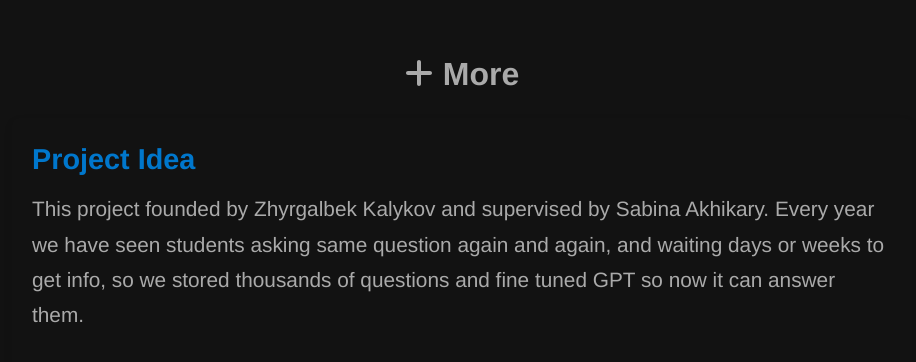
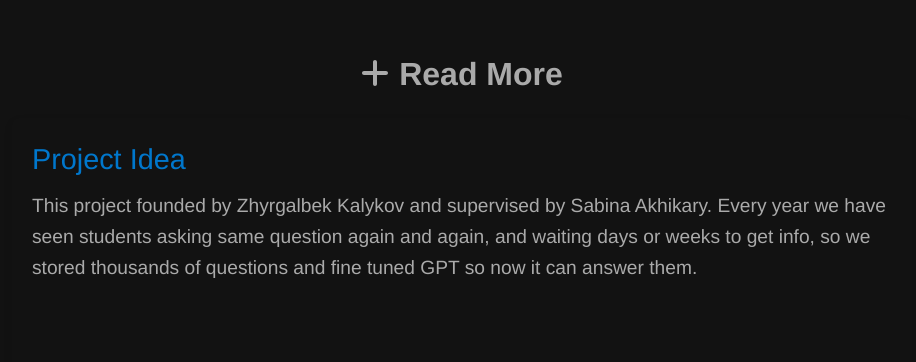
Before and after one commit to zkalykov/asknau, a React (Create React App) app: page / in a window 1280 px wide. Shown: the part 2058-2420 px from the top of the page, without its empty margins (178-1094 px from the left). Built offline with nearby package versions, Linux system fonts and the light colour scheme.

Commit message:
Update Main Page3

```diff
--- a/src/Demo.css
+++ b/src/Demo.css
@@ -259,10 +259,9 @@
   font-size: 1.8rem; /* Larger font size for headings */
   margin-bottom: 10px; /* Space below the heading */
   color: #0077cc; /* A blue color for distinction */
-  font-weight: bold;
 }
 
 .how-works p {
-  font-size: 1.3rem; /* Larger font size for paragraph text */
-  line-height: 1.7; /* Increased line height for better legibility */
+  font-size: 1.2rem; /* Larger font size for paragraph text */
+  line-height: 1.6; /* Increased line height for better legibility */
 }
--- a/src/Demo.js
+++ b/src/Demo.js
@@ -56,7 +56,7 @@
       </center>
       <div className="demo-content">
         <video autoPlay muted loop playsInline>
-          <source src="https://download-video-ak.vimeocdn.com/v3-1/playback/857629e2-d70c-4660-8c77-fb33b595e17c/efe429d6-7a7c76c8?__token__=st=1733800596~exp=1733814996~acl=%2Fv3-1%2Fplayback%2F857629e2-d70c-4660-8c77-fb33b595e17c%2Fefe429d6-7a7c76c8%2A~hmac=520e74a0fa6484bd6435e35c1d83a1ad5cdd20b424fe4d80b67495680ed95136&r=dXMtd2VzdDE%3D" type="video/mp4" />
+          <source src="https://download-video-ak.vimeocdn.com/v3-1/playback/857629e2-d70c-4660-8c77-fb33b595e17c/efe429d6-7a7c76c8?__token__=st=1733815200~exp=1733829600~acl=%2Fv3-1%2Fplayback%2F857629e2-d70c-4660-8c77-fb33b595e17c%2Fefe429d6-7a7c76c8%2A~hmac=232230e8aa1d0e98aee2b7e06984ae0d3b3e1708726f49773d62f6521256a159&r=dXMtd2VzdDE%3D" type="video/mp4" />
           Your browser does not support the video tag.
         </video>
       </div>
@@ -105,7 +105,7 @@
 
       <h1 className='first-word'>
         <FontAwesomeIcon icon={faPlus} style={{ marginRight: '10px'}}/>
-          More
+          Read More
         </h1>
       <div className="how-works">
 
```
